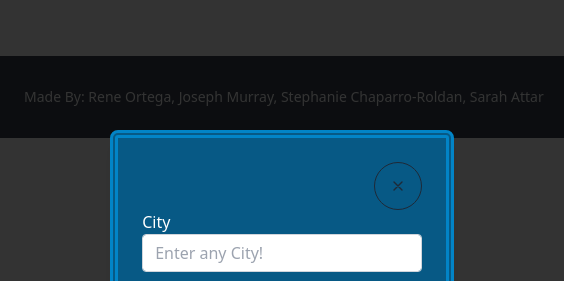
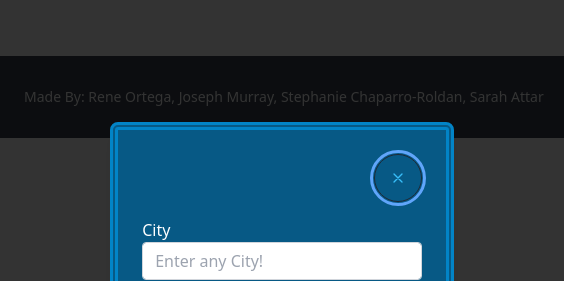
Before and after one commit to JosephLMurray/ThatGoodDirt, a plain HTML site: page index.html in a window 1280 px wide. Both pictures are taken after a click on the button "GET STARTED!". Shown: the top 281 px of the page, 358-922 px from the left. Drawn offline with nearby package versions, Linux system fonts and the light colour scheme; no server answers.

Commit message:
addition of color to x button in submit form

```diff
--- a/assets/css/styles.css
+++ b/assets/css/styles.css
@@ -57,5 +57,5 @@ main {
 
 .test {
   display: flex;
- justify-content: end;
+ justify-content: right;
 }
--- a/index.html
+++ b/index.html
@@ -73,11 +73,11 @@
 <div class = "iForm hidden min-h-screen" id="iBlock">
   <div id = "toHide" class="block p-6 rounded-lg shadow-lg bg-sky-800 max-w-md border-double border-sky-600 border-8 ">
     <form id= "iForm ">
-      <div class="grid grid-cols-2 gap-4 ">
+      <div class="grid grid-cols-2 gap-4">
       </div>
-      <div class="test">
-      <button class="btn btn-circle btn-outline align-items-right">
-        <svg xmlns="http://www.w3.org/2000/svg" class="h-4 w-16 " fill="none" viewBox="0 0 24 24" stroke="currentColor"><path stroke-linecap="round" stroke-linejoin="round" stroke-width="2" d="M6 18L18 6M6 6l12 12" /></svg>
+      <div class="test mb-4">
+      <button class="btn btn-circle btn-outline outline outline-offset-1 outline-blue-400 hover:bg-sky-300 hover:shadow-lg">
+        <svg xmlns="http://www.w3.org/2000/svg" class="h-4 w-16 stroke-sky-400" fill="none" viewBox="0 0 24 24" stroke="currentColor"><path stroke-linecap="round" stroke-linejoin="round" stroke-width="2" d="M6 18L18 6M6 6l12 12" /></svg>
     </button>
     </div>
         <div class="form-group mb-6 text-white"><label>City</label>
```
Also changed, not shown: aboutus.html (+1 -1 lines), contactpg.html (+2 -1 lines).
